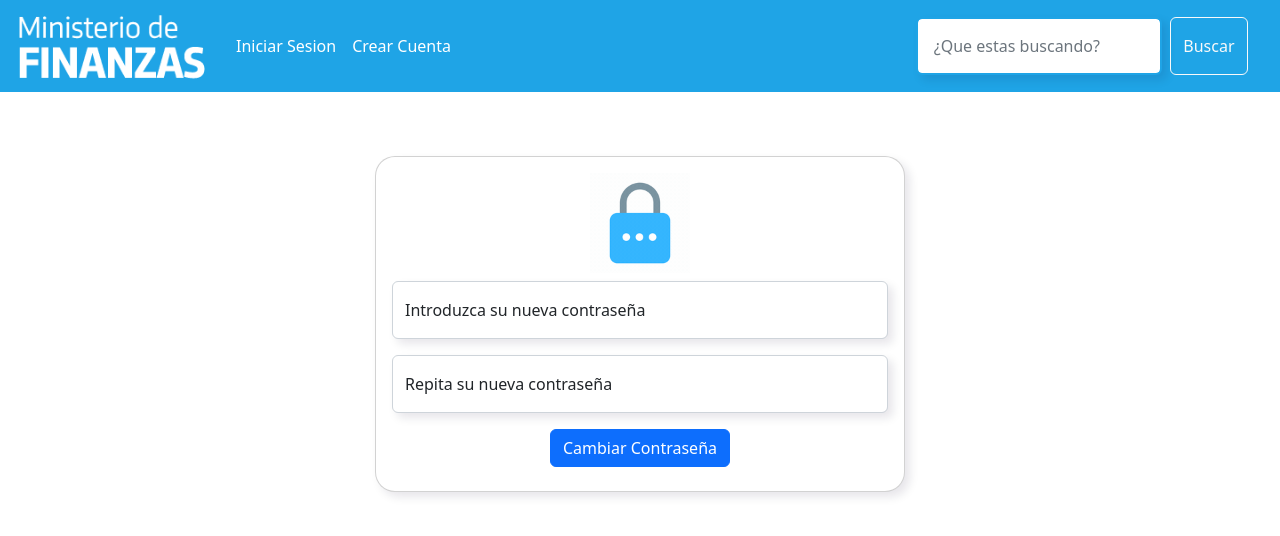
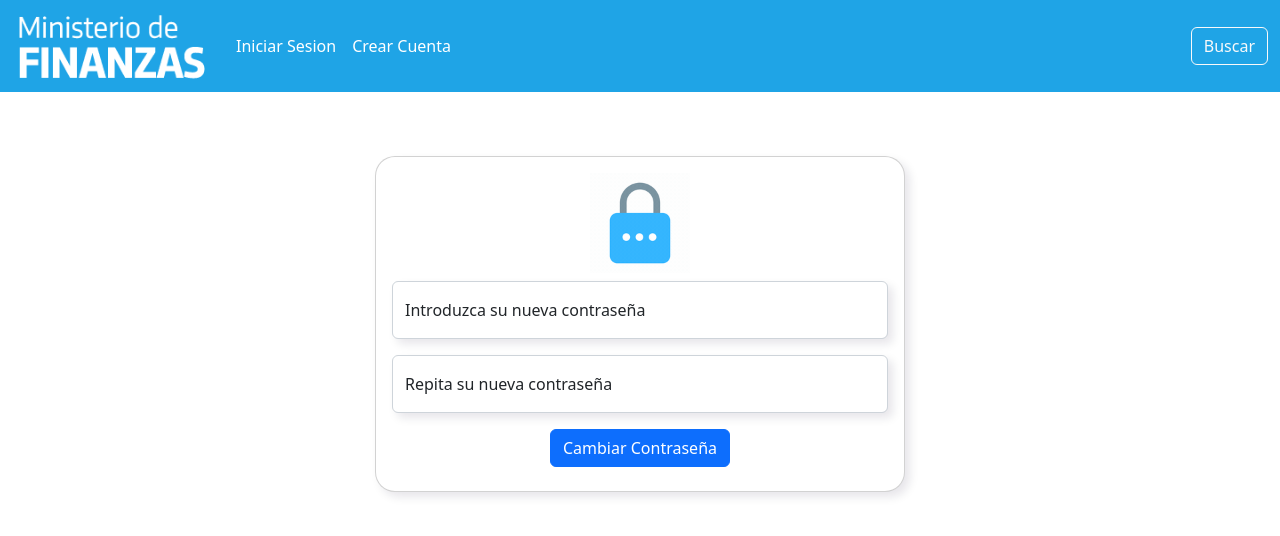
Before and after one commit to MateMar04/financiation, a React (Create React App) app in the folder financiation-react/: page /password/reset/confirm/1/1 in a window 1280 px wide. Shown: the top 536 px of the page. Built offline with nearby package versions, Linux system fonts and the light colour scheme.

Commit message:
changed little things

```diff
--- a/financiation-react/src/components/Navbar.js
+++ b/financiation-react/src/components/Navbar.js
@@ -50,7 +50,6 @@ const NavigationBar = ({logout, isAuthenticated}) => {
                     </Nav>
 
                     <Form className="d-flex">
-                        <Form.Control type="search" placeholder="¿Que estas buscando?" className="me-2" id="buscador"/>
                         <Button variant="outline-light">Buscar</Button>{' '}
                     </Form>
 
--- a/financiation-react/src/containers/Landing.js
+++ b/financiation-react/src/containers/Landing.js
@@ -25,6 +25,7 @@ const Home = () => (
             <Container>
                 <p>Si todavia no tenes una cuenta puede crearte una</p>
                 <Link to='/signup/'><Button>Crea una Cuenta</Button></Link>
+                <div className='py-2'></div>
             </Container>
         </Card>
     </Container>
```
